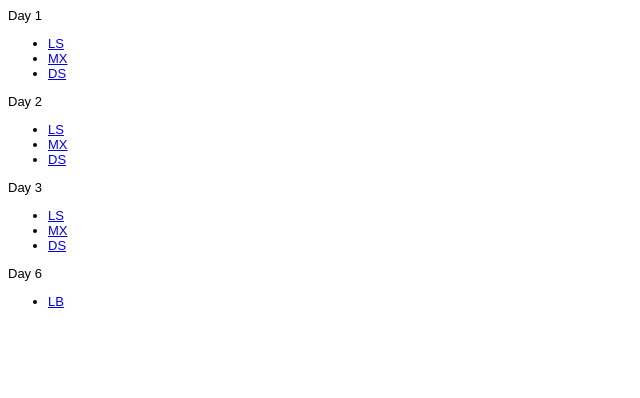
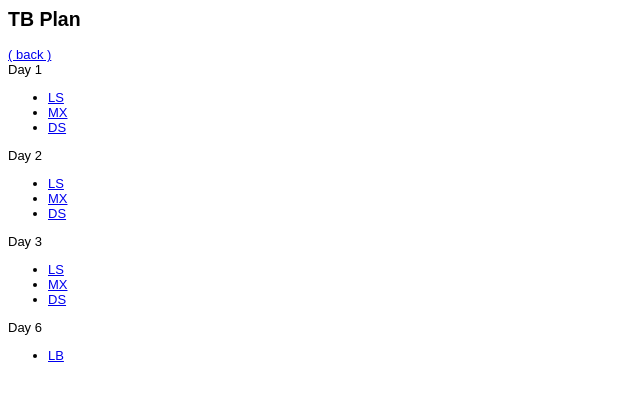
Before and after one commit to aibeira/swgoh-utils, a plain HTML site: page tb/index.html in a window 1280 px wide. Shown: the whole page, without its empty margins (0-640 px from the left). Drawn offline with Linux system fonts and the light colour scheme.

```diff
--- a/tb/index.html
+++ b/tb/index.html
@@ -53,6 +53,10 @@
         }
     </script>
     <body>
+        <h2>TB Plan</h2>
+        <div>
+            <a href="../index.html">( back )</a>
+        </div>
     </body>
     <script>
         fetchJSONFile("data.json", d => {
```
Also changed, not shown: conquest/dd/index.html (+1 -1 lines), conquest/feats/index.html (+1 -1 lines).
